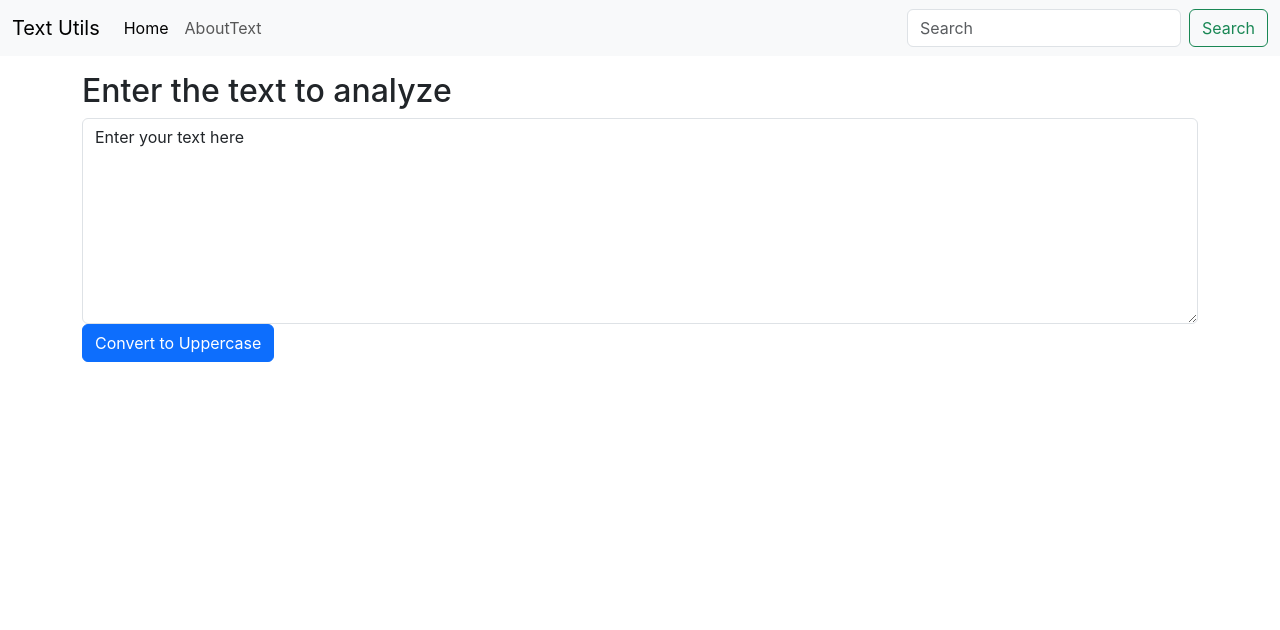
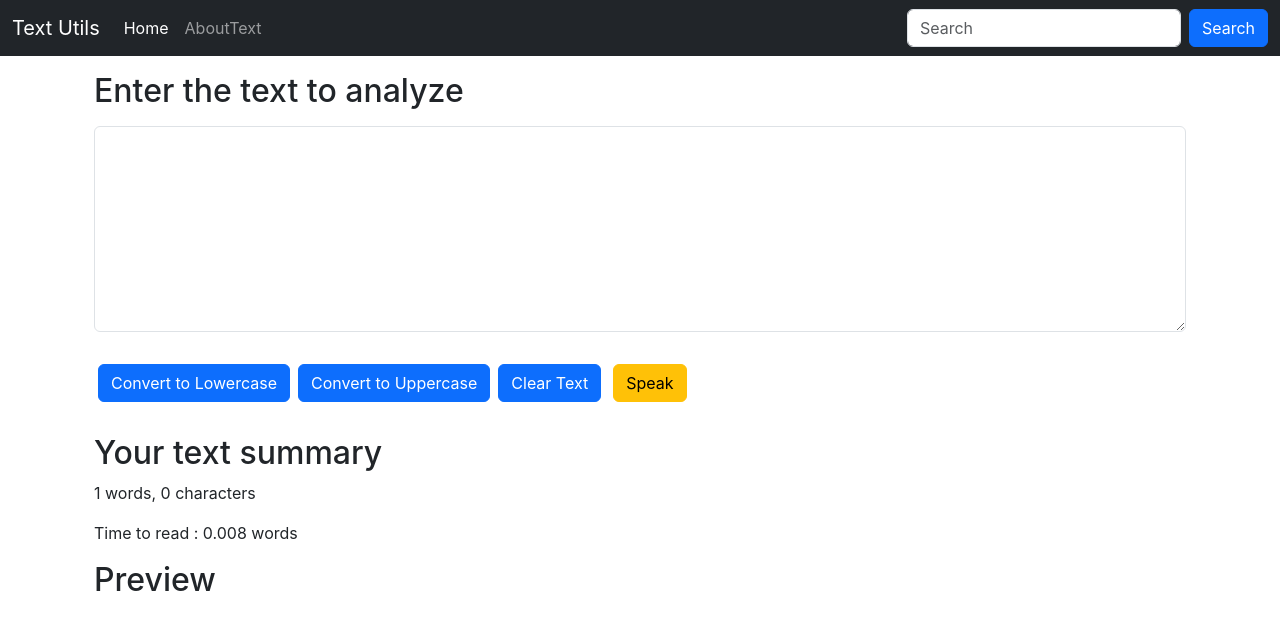
Before and after one commit to JiyaGupta-cs/React_Tuts, a React (Create React App) app: page / in a window 1280 px wide. Shown: the top 630 px of the page. Built offline with nearby package versions, Linux system fonts and the light colour scheme.

Commit message:
Enchanced Functions

```diff
--- a/src/components/Navbar.js
+++ b/src/components/Navbar.js
@@ -4,7 +4,7 @@ import PropTypes from 'prop-types'
 
 export default function Navbar(props) {
   return (
-    <nav className="navbar navbar-expand-lg bg-body-tertiary">
+    <nav className="navbar navbar-expand-lg navbar-dark bg-dark">
         <div className="container-fluid">
           <a className="navbar-brand" href="#">{props.title}</a>
           <button className="navbar-toggler" type="button" data-bs-toggle="collapse" data-bs-target="#navbarSupportedContent" aria-controls="navbarSupportedContent" aria-expanded="false" aria-label="Toggle navigation">
@@ -21,7 +21,7 @@ export default function Navbar(props) {
             </ul>
             <form className="d-flex" role="search">
               <input className="form-control me-2" type="search" placeholder="Search" aria-label="Search"/>
-                <button className="btn btn-outline-success" type="submit">Search</button>
+                <button className="btn btn-primary" type="submit">Search</button>
             </form>
           </div>
         </div>
--- a/src/components/TextForm.js
+++ b/src/components/TextForm.js
@@ -1,29 +1,66 @@
-import React, {useState} from 'react'
+import React, { useState } from 'react'
 
 export default function TextForm(props) {
 
-    const[text, setText] = useState('Enter your text here');
+  const [text, setText] = useState('');
 
-    const handleUpCLick = ()=>{
-        console.log("Button was clicked",text);
-        let newText=text.toUpperCase();
+  const handleUpCLick = () => {
+    console.log("Button was clicked", text);
+    let newText = text.toUpperCase();
     setText(newText);
   }
 
-    const handleOnChange = (event) =>{
+  const handleLowerCLick = () => {
+    console.log("Button was clicked", text);
+    let newText = text.toLowerCase();
+    setText(newText);
+  }
+
+  const handleOnChange = (event) => {
     console.log("Change");
     setText(event.target.value);
     // console.log("text=",text);
   }
 
+  const clearText = () => {
+    console.log("Cleared");
+    setText('');
+  }
+
+  const speak = () => {
+    let msg = new SpeechSynthesisUtterance(text);
+    window.speechSynthesis.speak(msg);
+    const toogle = document.getElementById('toggle')
+    if (toogle.textContent == "Speak") {
+        toogle.innerHTML = "Stop"
+    }
+    else {
+        toogle.innerHTML = "Speak"
+        if (toogle.innerHTML = "Speak"){
+            window.speechSynthesis.cancel()
+        }
+    }
+}
+
   return (
-    <div>
+    <>
 
-  <div className="mb-3">
+      <div className="container">
         <h2>{props.heading}</h2>
-    <textarea className="form-control" id="myBox" rows="8" value={text} onChange={handleOnChange}></textarea>
-    <button className="btn btn-primary" onClick={handleUpCLick}>Convert to Uppercase</button>
+        <textarea className="form-control my-3" id="myBox" rows="8" value={text} onChange={handleOnChange}></textarea>
+        <button className="btn btn-primary my-3 mx-1" onClick={handleLowerCLick}>Convert to Lowercase</button>
+        <button className="btn btn-primary my-3 mx-1" onClick={handleUpCLick}>Convert to Uppercase</button>
+        <button className="btn btn-primary my-3 mx-1" onClick={clearText}>Clear Text</button>
+        <button type="submit" className="btn btn-warning mx-2 my-2"onClick={speak}  id="toggle">Speak</button>
       </div>
+      <div className="container my-3">
+        <h2>Your text summary</h2>
+        <p>{text.split(" ").length} words, {text.length} characters</p>
+        <p> Time to read : {text.split(" ").length*0.008} words</p>
+        <h2>Preview</h2>
+        <p>{text}</p>
       </div>
+
+      </>
   )
 }
```
Lines whose indentation alone changed are shown as unchanged.
